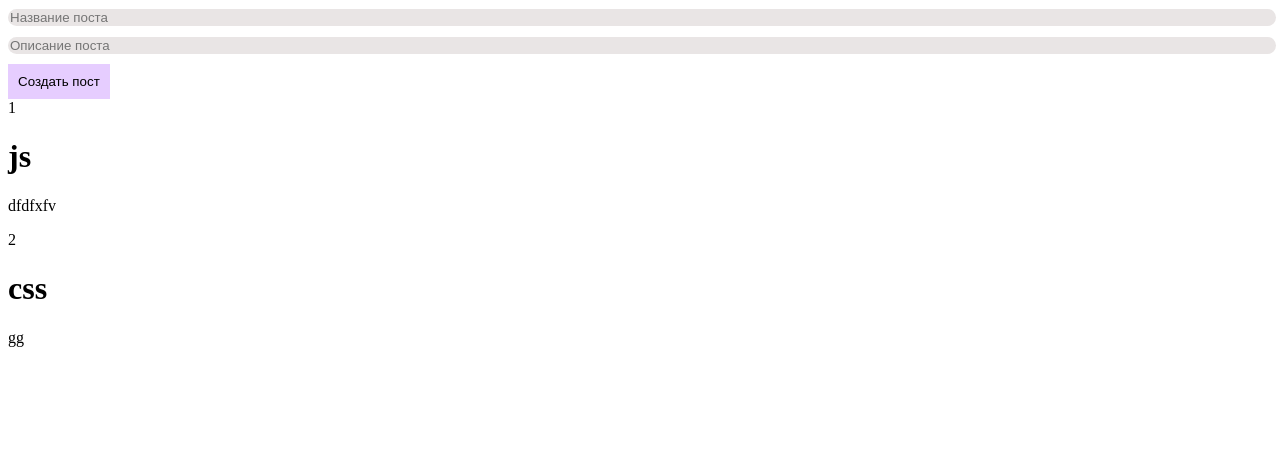
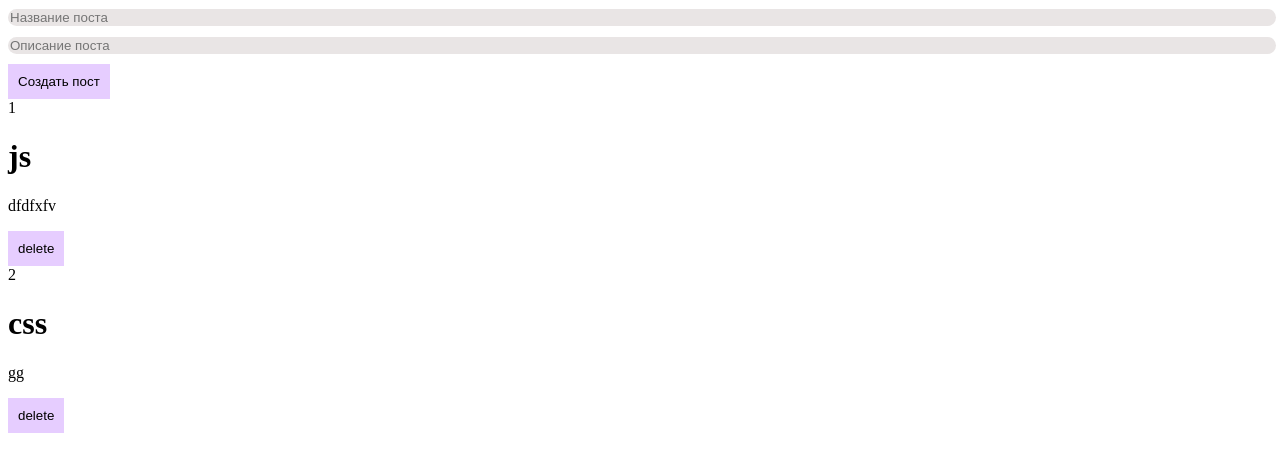
Before and after one commit to Victoria-Gudoit/training, a React (Create React App) app: page / in a window 1280 px wide. Shown: the top 472 px of the page. Built offline with nearby package versions, Linux system fonts and the light colour scheme; the HTML template or start-up script is replaced by a standard one.

Commit message:
add Delete Post

```diff
--- a/src/App.js
+++ b/src/App.js
@@ -5,35 +5,27 @@ import { PostItem } from "./components/PostItem";
 import { PostList } from "./components/PostList";
 import { MyButton } from "./components/UI/button/MyButton";
 import { MyInput } from "./components/UI/input/MyInput";
+import { PostForm } from "./components/PostForm";
 
 function App() {
   const [posts, setPosts] = useState([{ id: 1, title: "js", body: "dfdfxfv" },
   { id: 2, title: "css", body: "gg" }]);
   // const [title, setTitle] = useState('')
   // const [body, setBody] = useState('')
-const [post, setPost] = useState([{title: '', body: ''}])
 
+  const createPost = (newPost) => {
+setPosts([...posts, newPost])
+  }
 
-  const addNewPost = (event) => {
-    event.preventDefault()
-// const newPost = {
-//   id: Date.now(),
-//   title: post.title,
-//   body: 'fbngv'
-// }
-setPosts([...posts, {...post, id: Date.now()}])
-setPost({ title: '', body: ''})
-
+  const deletePost = (id) => {
+    const newPosts = posts.filter(post => post.id !== id)
+    setPosts(newPosts)
   }
 
   return (
     <div>
-      <form>
-        <MyInput  value={post.title} onChange={({target}) => setPost({...post, title: target.value})} type="text" placeholder="Название поста"/>
-        <MyInput value={post.body} onChange={({target}) => setPost({...post, body: target.value})} type="text" placeholder="Описание поста"/>
-<MyButton onClick={addNewPost}>Создать пост</MyButton>
-      </form>
-   <PostList post={posts}/>
+<PostForm create={createPost}/>
+   <PostList deletePost={deletePost} post={posts}/>
     </div>
   );
 }
--- /dev/null
+++ b/src/components/PostForm.jsx
@@ -0,0 +1,27 @@
+import React, { useState } from 'react';
+import { MyInput } from './UI/input/MyInput';
+import { MyButton } from './UI/button/MyButton';
+
+export const PostForm = ({create}) => {
+const [post, setPost] = useState([{title: '', body: ''}])
+
+const addNewPost = (event) => {
+    event.preventDefault()
+const newPost = {
+    ...post,
+  id: Date.now(),
+
+}
+create(newPost)
+setPost({ title: '', body: ''})
+  }
+
+
+    return (
+        <form>
+        <MyInput  value={post.title} onChange={({target}) => setPost({...post, title: target.value})} type="text" placeholder="Название поста"/>
+        <MyInput value={post.body} onChange={({target}) => setPost({...post, body: target.value})} type="text" placeholder="Описание поста"/>
+<MyButton onClick={addNewPost}>Создать пост</MyButton>
+      </form>
+    )
+}
--- a/src/components/PostItem.jsx
+++ b/src/components/PostItem.jsx
@@ -1,4 +1,5 @@
 import React from "react";
+import { MyButton } from "./UI/button/MyButton";
 
 export const PostItem = (props) => {
   return (
@@ -6,6 +7,7 @@ export const PostItem = (props) => {
       <span>{props.number}</span>
       <h1>{props.post.title}</h1>
       <p>{props.post.body}</p>
+      <MyButton onClick={() => props.deletePost(props.post.id)}>delete</MyButton>
     </div>
   );
 };
--- a/src/components/PostList.jsx
+++ b/src/components/PostList.jsx
@@ -2,10 +2,10 @@ import React from 'react';
 import { PostItem } from './PostItem';
 
 
-export const PostList = ({post}) => {
+export const PostList = ({post, deletePost}) => {
     return <div>
            {post.map((item, index) => (
-        <PostItem number={index + 1} post={item} key={item.id}/>
+        <PostItem deletePost={deletePost} number={index + 1} post={item} key={item.id}/>
       ))}
     </div>;
 }
```
